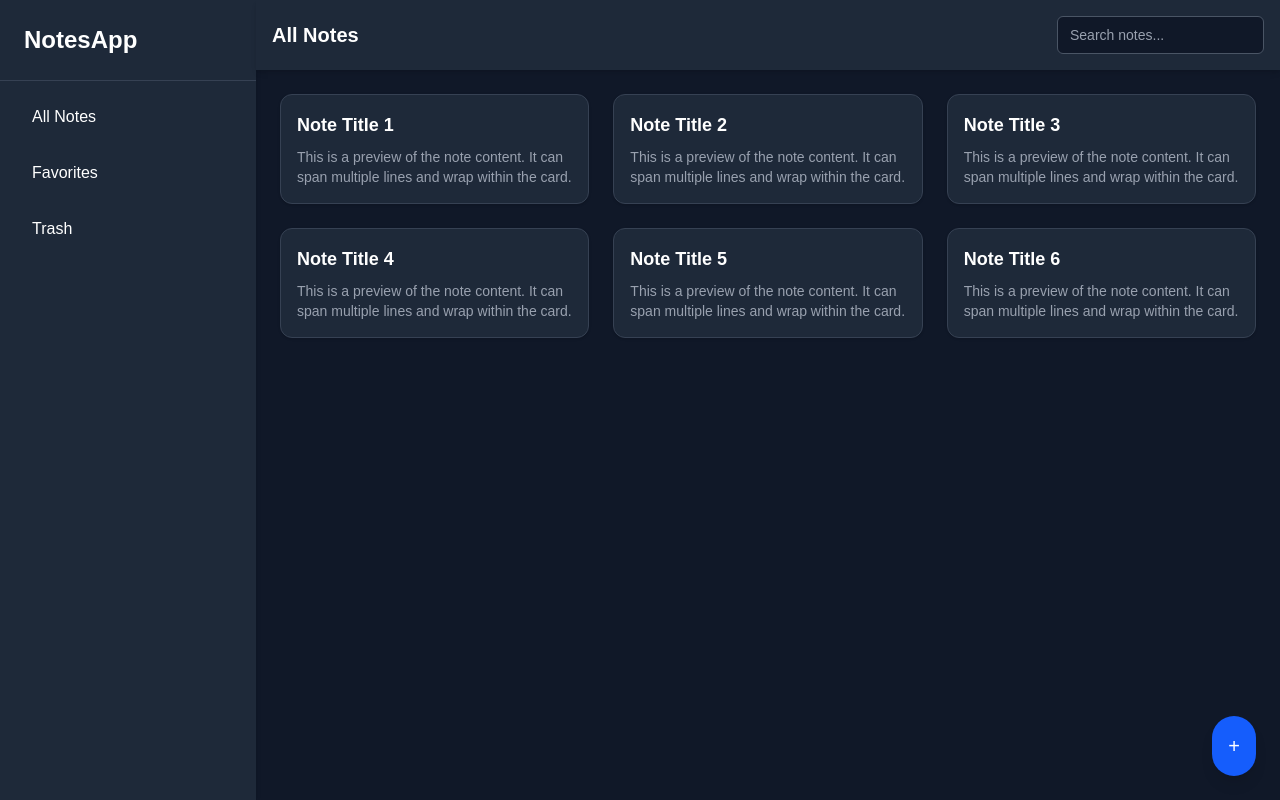
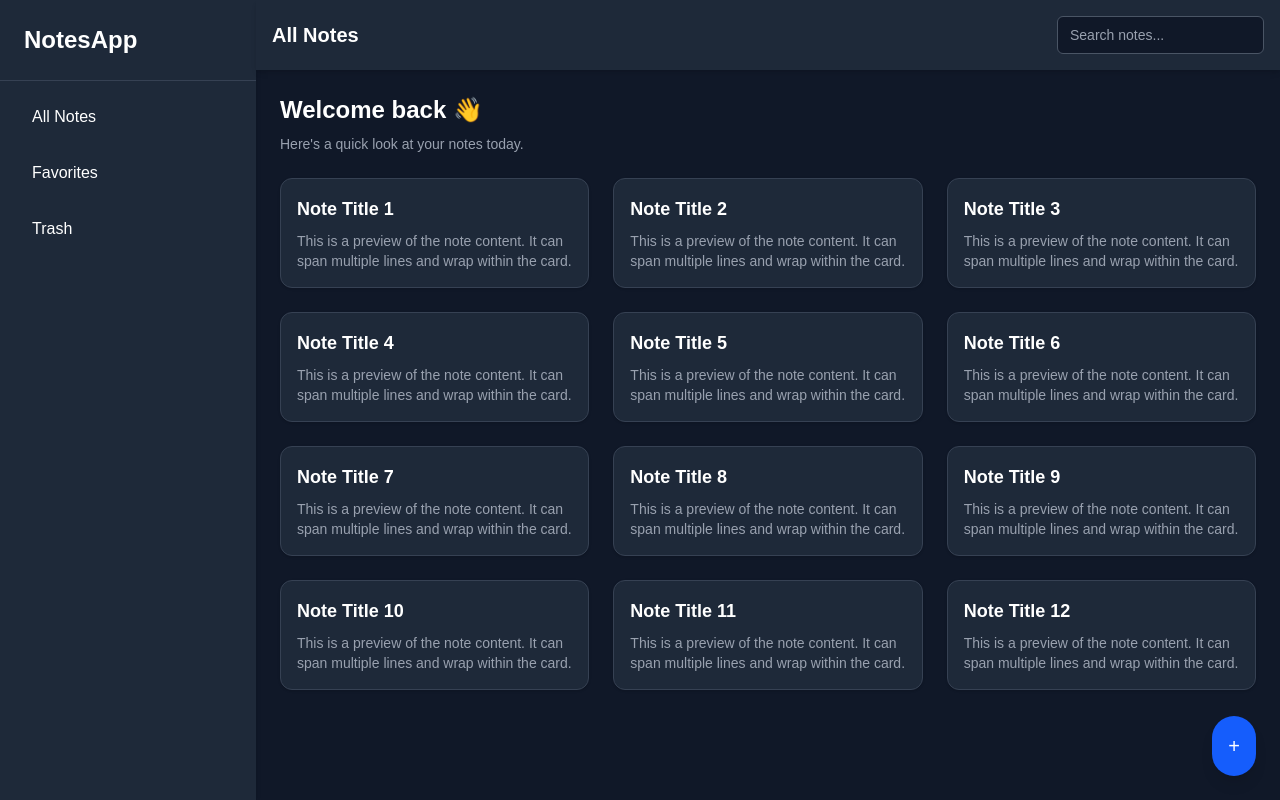
Before and after one commit to Ayomide-Philip/note-taking, a Next.js app: page / in a window 1280 px wide. Built offline with nearby package versions, Linux system fonts and the light colour scheme.

Commit message:
feat: add welcome message to NoteApp and adjust notes display

```diff
--- a/app/page.js
+++ b/app/page.js
@@ -17,7 +17,6 @@ export default function NoteApp() {
         </nav>
       </header>
 
-      {/* Sidebar (only shows on large and up) */}
       <aside className="hidden lg:block w-64 bg-gray-800 shadow-md">
         <div className="p-6 font-bold text-2xl border-b border-gray-700">
           NotesApp
@@ -35,9 +34,7 @@ export default function NoteApp() {
         </nav>
       </aside>
 
-      {/* Main Content */}
       <main className="flex-1 flex flex-col">
-        {/* Header */}
         <div className="p-4 bg-gray-800 shadow-md hidden lg:flex justify-between items-center">
           <h2 className="text-xl font-semibold">All Notes</h2>
           <div className="hidden md:block">
@@ -49,9 +46,17 @@ export default function NoteApp() {
           </div>
         </div>
 
+        {/* Welcome Message */}
+        <div className="p-6">
+          <h1 className="text-2xl font-bold mb-2">Welcome back 👋</h1>
+          <p className="text-gray-400 text-sm">
+            Here&apos;s a quick look at your notes today.
+          </p>
+        </div>
+
         {/* Notes Area */}
-        <section className="p-6 grid grid-cols-1 sm:grid-cols-2 lg:grid-cols-3 gap-6">
-          {[...Array(6)].map((_, i) => (
+        <section className="p-6 pt-0 grid grid-cols-1 sm:grid-cols-2 lg:grid-cols-3 gap-6">
+          {[...Array(12)].map((_, i) => (
             <div
               key={i}
               className="bg-gray-800 p-4 rounded-xl shadow hover:shadow-lg transition duration-200 border border-gray-700"
```
